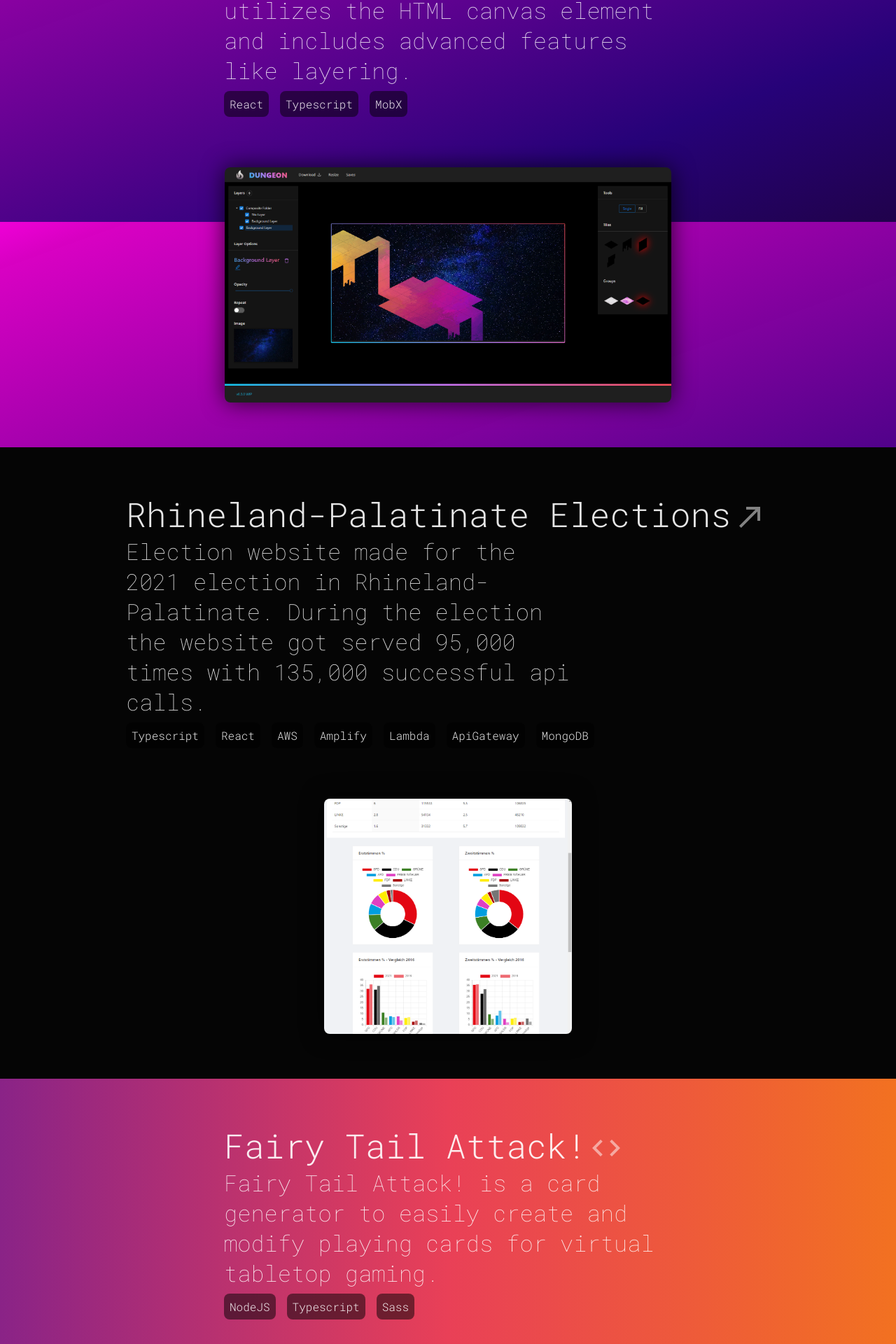
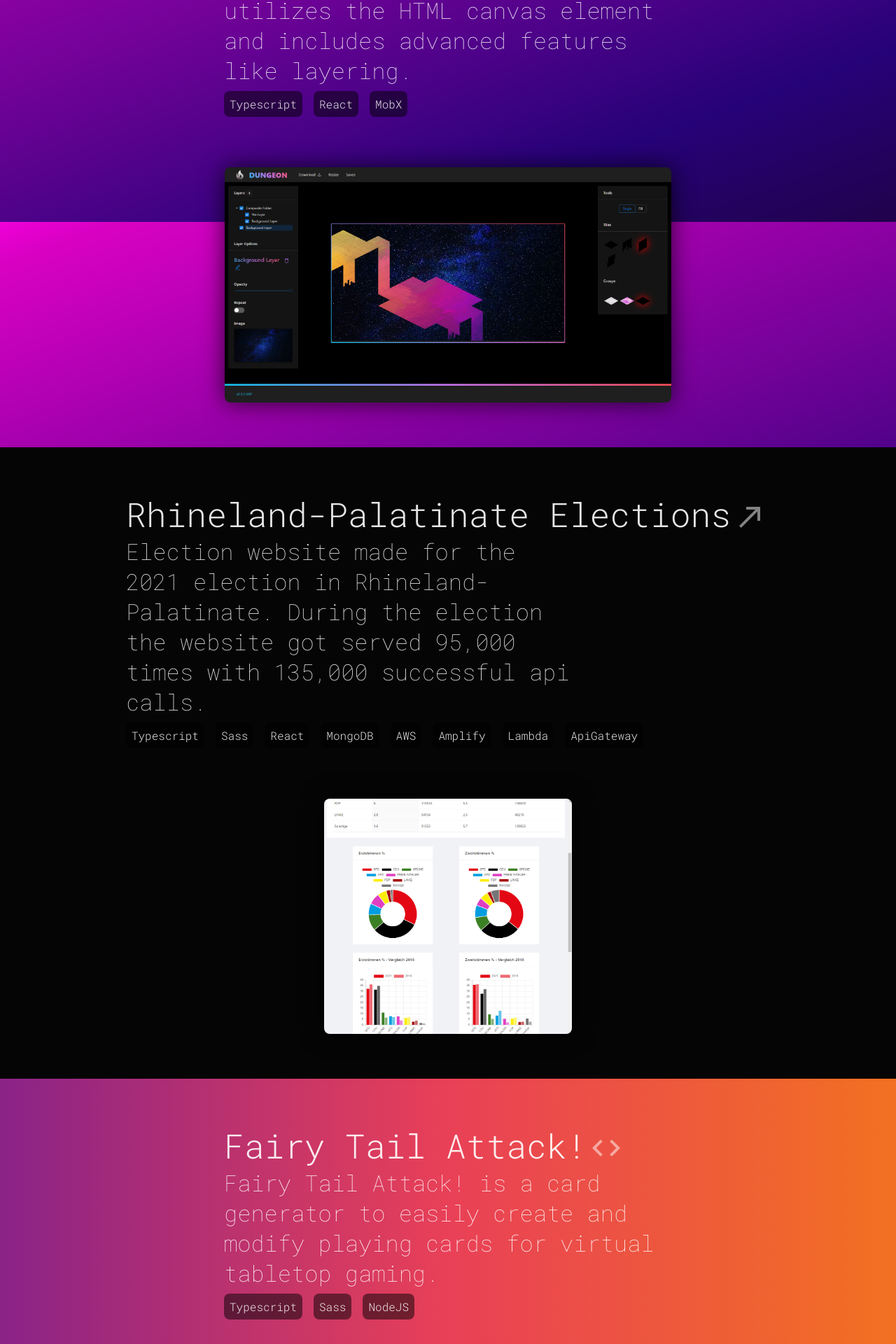
Before and after one commit to kaibarzen/portfolio-v4, a React (Create React App) app: page / in a window 1280 px wide. Shown: the part 2400-4320 px from the top of the page at 70% size. Built offline with nearby package versions, Linux system fonts and the light colour scheme.

Commit message:
projects tags reordering

```diff
--- a/src/Components/pages/home/projects/Projects.tsx
+++ b/src/Components/pages/home/projects/Projects.tsx
@@ -22,7 +22,7 @@ const Projects = () =>
 				<Project
 					title={'Dungeon Generator'}
 					image={dungeon}
-					tags={['React', 'Typescript', 'MobX']}
+					tags={['Typescript', 'React', 'MobX']}
 					gradient={[]}
 					source={'https://github.com/kaibarzen/lf_dungeon'}
 					href={'https://dungeon.kaibarzen.cloud/'}
@@ -34,7 +34,7 @@ const Projects = () =>
 			<Project
 				title={'Rhineland-Palatinate Elections'}
 				image={wahlen}
-				tags={['Typescript', 'React', 'AWS', 'Amplify', 'Lambda', 'ApiGateway', 'MongoDB']}
+				tags={['Typescript', 'Sass', 'React', 'MongoDB', 'AWS', 'Amplify', 'Lambda', 'ApiGateway']}
 				reversed={true}
 				gradient={[]}
 				href={'https://wahlen.volksfreund.cloud/'}
@@ -45,7 +45,7 @@ const Projects = () =>
 
 			<Project
 				title={'Fairy Tail Attack!'}
-				tags={['NodeJS', 'Typescript', 'Sass']}
+				tags={['Typescript', 'Sass', 'NodeJS']}
 				gradient={['#8A2387', '#E94057', '#F27121']}
 				image={attack}
 				source={'https://github.com/kaibarzen/fairy-tail-attack'}
@@ -61,19 +61,21 @@ const Projects = () =>
 				url={'https://online.kaibarzen.cloud/'}
 				href={'https://online.kaibarzen.cloud/'}
 				source={'https://github.com/kaibarzen/Am-I-Online'}
-				tags={["Javascript", "React", "AWS", "Lambda", "ApiGateway"]}
+				tags={['Javascript', 'React', 'AWS', 'Lambda', 'ApiGateway']}
 			>
-				Am I Online? is a PWA app created to test your connectivity, you can install it on your device for offline functionality.
+				Am I Online? is a PWA app created to test your connectivity, you can install it on your device for
+				offline functionality.
 			</ProjectWebsite>
 
 			<ProjectWebsite
 				title={'My Portfolio Website'}
-				tags={['React', 'Typescript', 'Sass']}
+				tags={['Typescript', 'Sass', 'React', "AWS", "Amplify"]}
 				gradient={['#c0392b', '#8e44ad']}
 				source={'https://github.com/kaibarzen/portfolio-v4'}
 				url={'https://master.d2sr79gikb2sst.amplifyapp.com/'}
 			>
-				My portfolio is listed here so you can view the source code or play around with the miniature version on the right-hand side.
+				My portfolio is listed here so you can view the source code or play around with the miniature version on
+				the right-hand side.
 			</ProjectWebsite>
 		</div>
 	);
```
